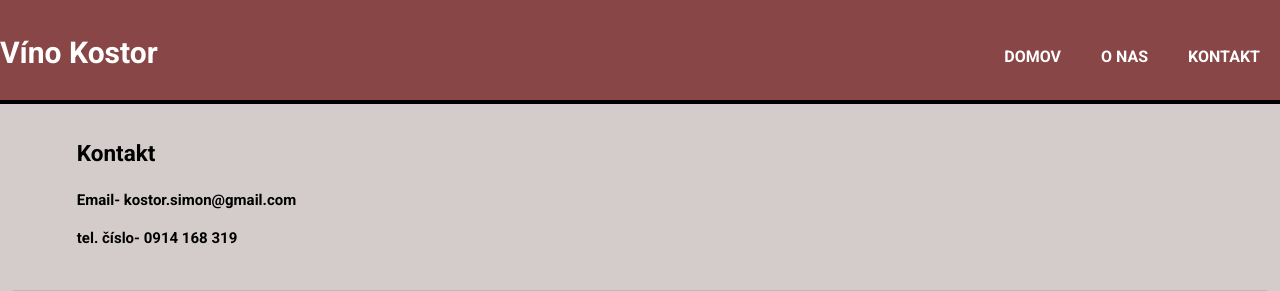
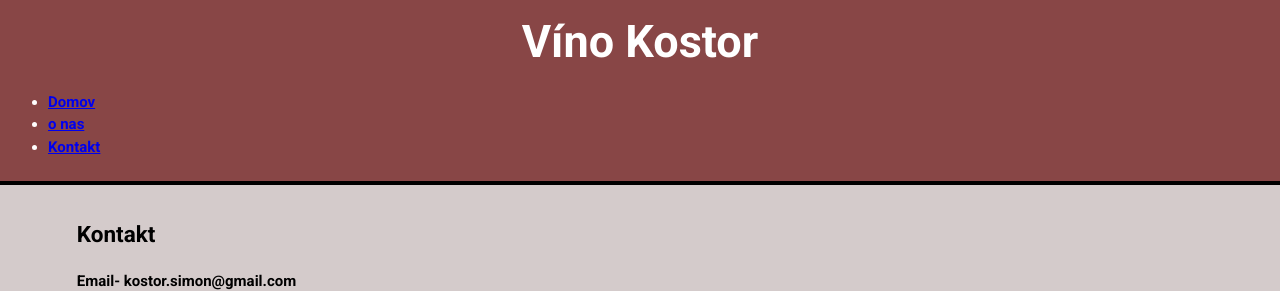
Before and after one commit to Jancikos/vino-kostor, a PHP site: page /kontakt.html in a window 1280 px wide. Shown: the top 291 px of the page. Run offline with PHP 8.4, Linux system fonts and the light colour scheme.

Commit message:
uprava headeru

```diff
--- a/css/stranka.css
+++ b/css/stranka.css
@@ -25,42 +25,20 @@ section{
     height: 32px !important;
 }
 
-.nazov {
-    width: 80%;
-    margin: auto;
-    overflow: hidden;
-}
-
-.nazov h1 {
-    padding-left: 10px;
-}
-
 header {
     background: rgb(136, 70, 70);
     color: white;
-    padding-top: 30px;
+    padding: 8px;
     min-height: 70px;
     border-bottom: black 4px solid;
 }
 
-header a {
-    color: rgb(255, 255, 255);
-    text-decoration: none;
-    text-transform: uppercase;
-    font-size: 16px;
+header h1 {
+    font-size: 3em;
+    text-align: center;
+    margin: 0;
+    padding: 0;
 }
-
- ul {
-    margin-top: -50px;
-    padding-bottom: 0px;
-}
-
-header li {
-    float: left;
-    display: inline;
-    padding: 0 20px 0 20px;
-}
-
 
 .obrazky {
     max-width: 200px;
@@ -73,24 +51,6 @@ header li {
     background-color: rgb(161, 87, 87);
     text-align: center;
 } */
-
-header .nazov{
-    float: left;
-}
-
-header #nazov h1 {
-    margin: 0;
-}
-
-header nav {
-    float: right;
-    padding-top: 20px;
-}
-
-header li :hover {
-    color: black;
-    font-weight: bolder;
-}
 
 #pozadie {
     min-height: 500px;
@@ -114,16 +74,6 @@ header li :hover {
 
 #history {
     margin-left: 25px;
-}
-
-#padd {
-    margin-top: 20px;
-    margin-left: 10px;
-    margin-right: 10px;
-    padding-left: 10px ;
-    background-color: rgba(163, 154, 154, 0.425);
-    /* border: black 2px solid; */
-    border-radius: 5px;
 }
 
 #pivnica {
```
Also changed, not shown: index.html (+2 -13 lines).
